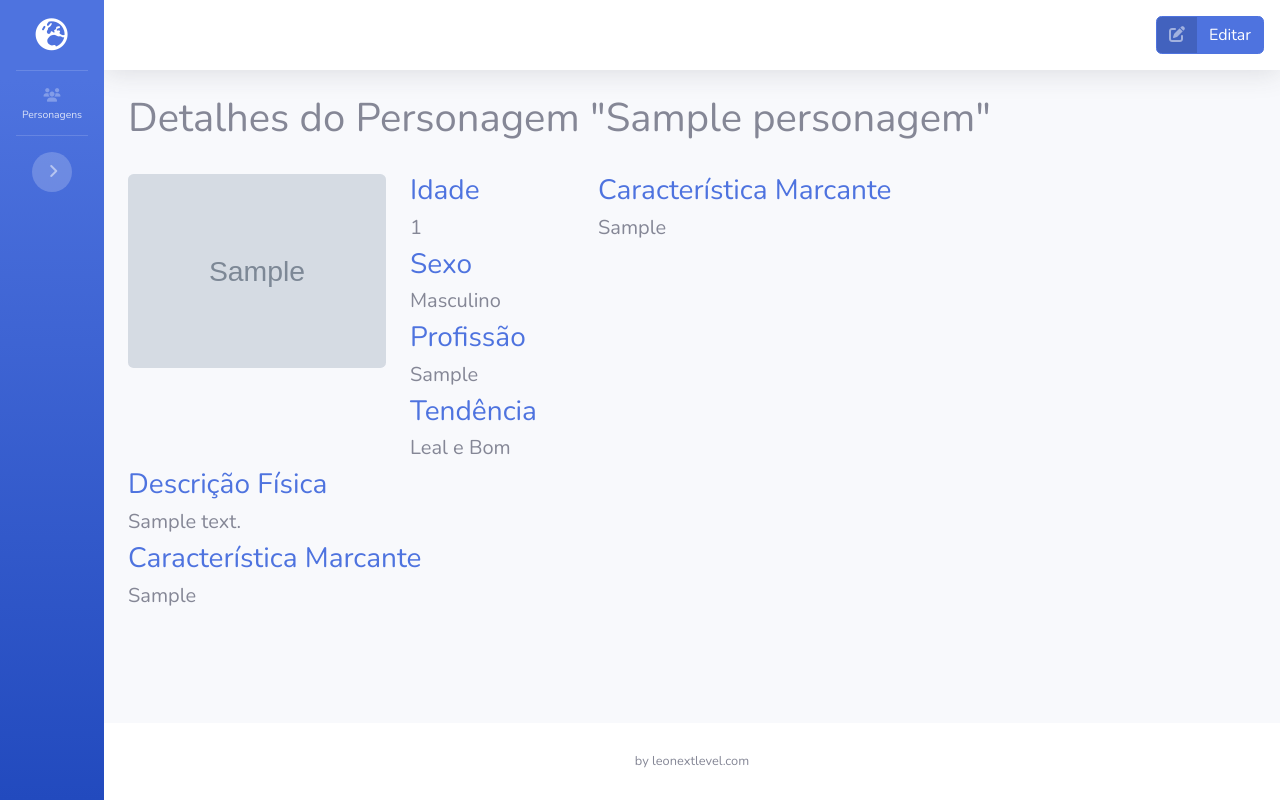
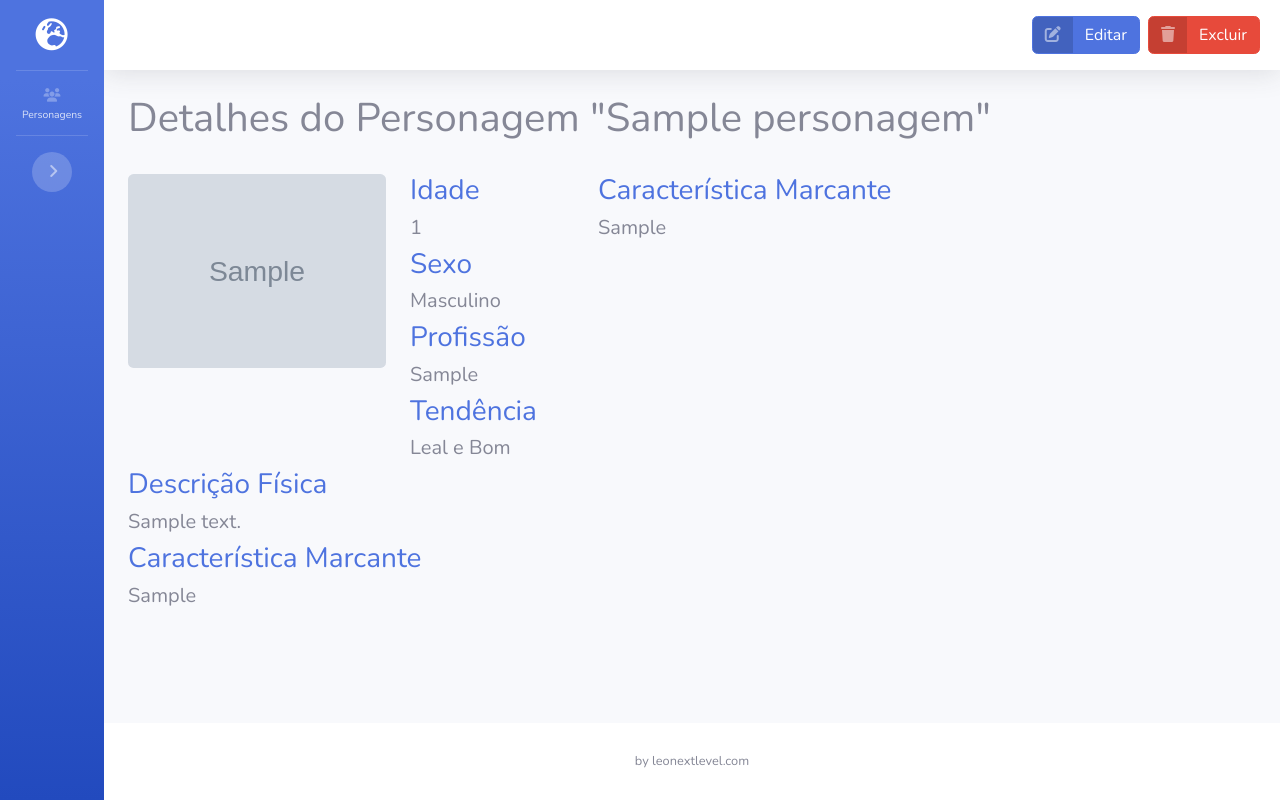
Before and after one commit to leonextlevel/universo-nextlevel, a Django app: page /personagem/detail/1/ in a window 1280 px wide. Run offline with Django 3.2, Linux system fonts and the light colour scheme; tables that the repository leaves empty hold one stand-in row (values such as "Sample post"); grey boxes marked "Sample" are stand-in pictures; some libraries are stand-ins or nearby versions.

Commit message:
Deleção de personagem

```diff
--- a/universo_nextlevel/personagem/templates/personagem/personagem_detail.html
+++ b/universo_nextlevel/personagem/templates/personagem/personagem_detail.html
@@ -6,12 +6,18 @@
 {% endblock title %}
 
 {% block actions %}
-<a href="{% url 'personagem_form' pk=personagem.pk %}" class="btn btn-primary btn-icon-split">
+<a href="{% url 'personagem_form' pk=personagem.pk %}" class="btn btn-primary btn-icon-split mx-1">
     <span class="icon text-white-50">
         <i class="fas fa-edit"></i>
     </span>
     <span class="text">Editar</span>
 </a>
+<button type="button" class="btn btn-danger btn-icon-split mx-1" data-toggle="modal" data-target="#delete_personagem">
+    <span class="icon text-white-50">
+        <i class="fas fa-trash"></i>
+    </span>
+    <span class="text">Excluir</span>
+</button>
 {% endblock actions %}
 
 {% block content %}
@@ -46,4 +52,26 @@
         <div class="h5">{{ personagem.background }}</div>
     </div>
 </div>
+
+<div class="modal fade" id="delete_personagem" tabindex="-1" role="dialog" aria-labelledby="delete_personagem_label" aria-hidden="true">
+    <div class="modal-dialog" role="document">
+      <div class="modal-content">
+        <div class="modal-header">
+          <h5 class="modal-title" id="delete_personagem_label">Excluir Personagem</h5>
+          <button type="button" class="close" data-dismiss="modal" aria-label="Close">
+            <span aria-hidden="true">&times;</span>
+          </button>
+        </div>
+        <div class="modal-body">
+          Você tem certeza que quer excluir o personagem "{{ personagem.nome }}"?
+        </div>
+        <div class="modal-footer">
+          <button type="button" class="btn btn-danger" data-dismiss="modal">Não</button>
+          <a href="{% url 'personagem_delete' pk=personagem.pk %}" class="btn btn-success">
+              Sim
+          </a>
+        </div>
+      </div>
+    </div>
+</div>
 {% endblock content %}
--- a/universo_nextlevel/personagem/urls.py
+++ b/universo_nextlevel/personagem/urls.py
@@ -6,6 +6,7 @@ from .views import (
     PersonagemCreateView,
     PersonagemUpdateView,
     PersonagemDetailView,
+    personagem_delete_view,
 )
 
 urlpatterns = [
@@ -13,4 +14,5 @@ urlpatterns = [
     path('new/', PersonagemCreateView.as_view(), name="personagem_form"),
     path('update/<int:pk>/', PersonagemUpdateView.as_view(), name="personagem_form"),
     path('detail/<int:pk>/', PersonagemDetailView.as_view(), name="personagem_detail"),
+    path('delete/<int:pk>/', personagem_delete_view, name="personagem_delete"),
 ]
--- a/universo_nextlevel/personagem/views.py
+++ b/universo_nextlevel/personagem/views.py
@@ -1,5 +1,7 @@
 from typing import Any, Dict
 from django.urls import reverse_lazy
+from django.shortcuts import get_object_or_404, redirect
+from django.urls.base import reverse
 from django.views.generic import (
     ListView,
     CreateView,
@@ -45,3 +47,9 @@ class PersonagemUpdateView(UpdateView):
 class PersonagemDetailView(DetailView):
     model = Personagem
     context_object_name = 'personagem'
+
+
+def personagem_delete_view(request, pk):
+    personagem = get_object_or_404(Personagem, pk=pk)
+    personagem.delete()
+    return redirect(reverse('personagem_list'))
```
